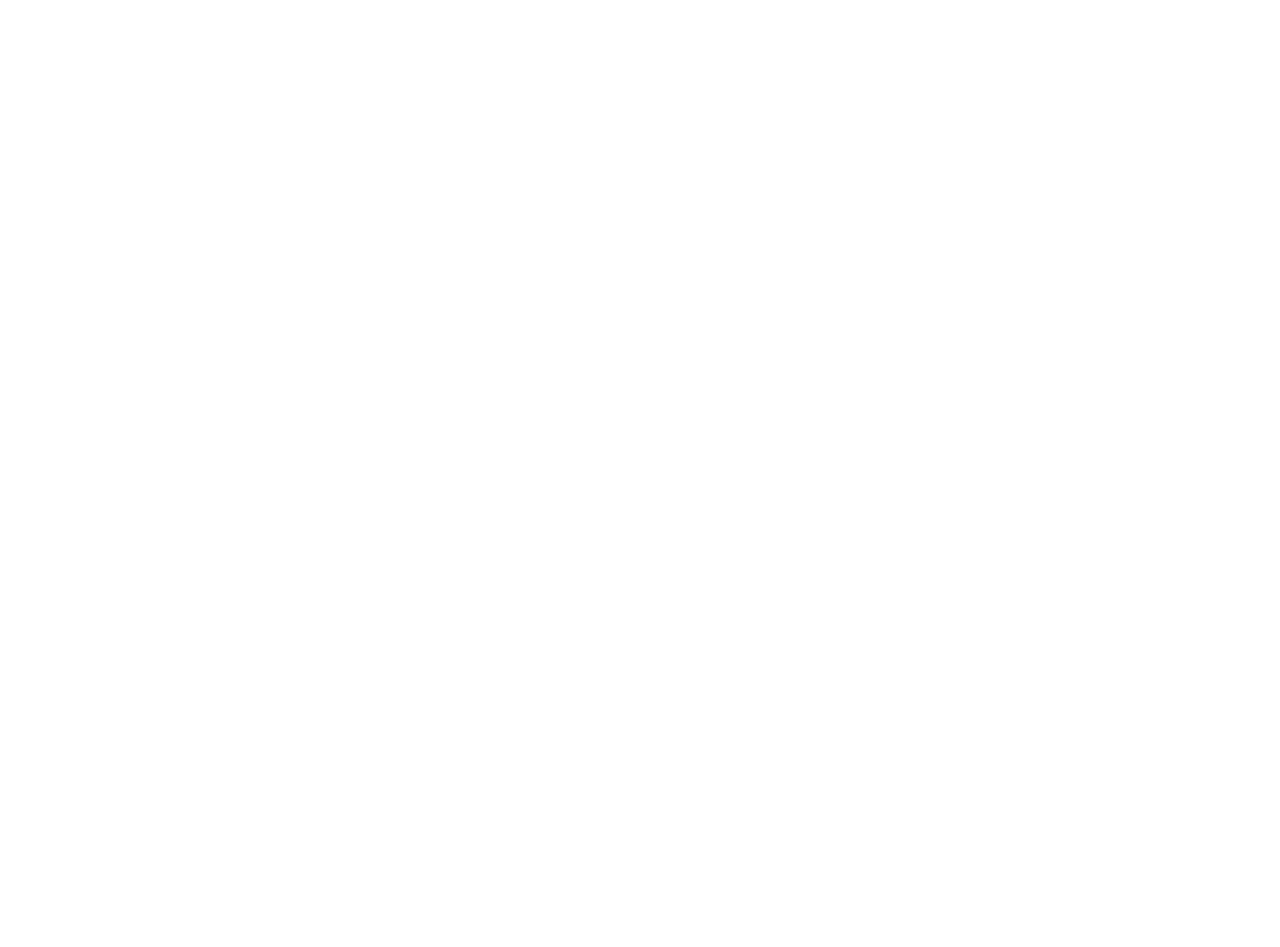
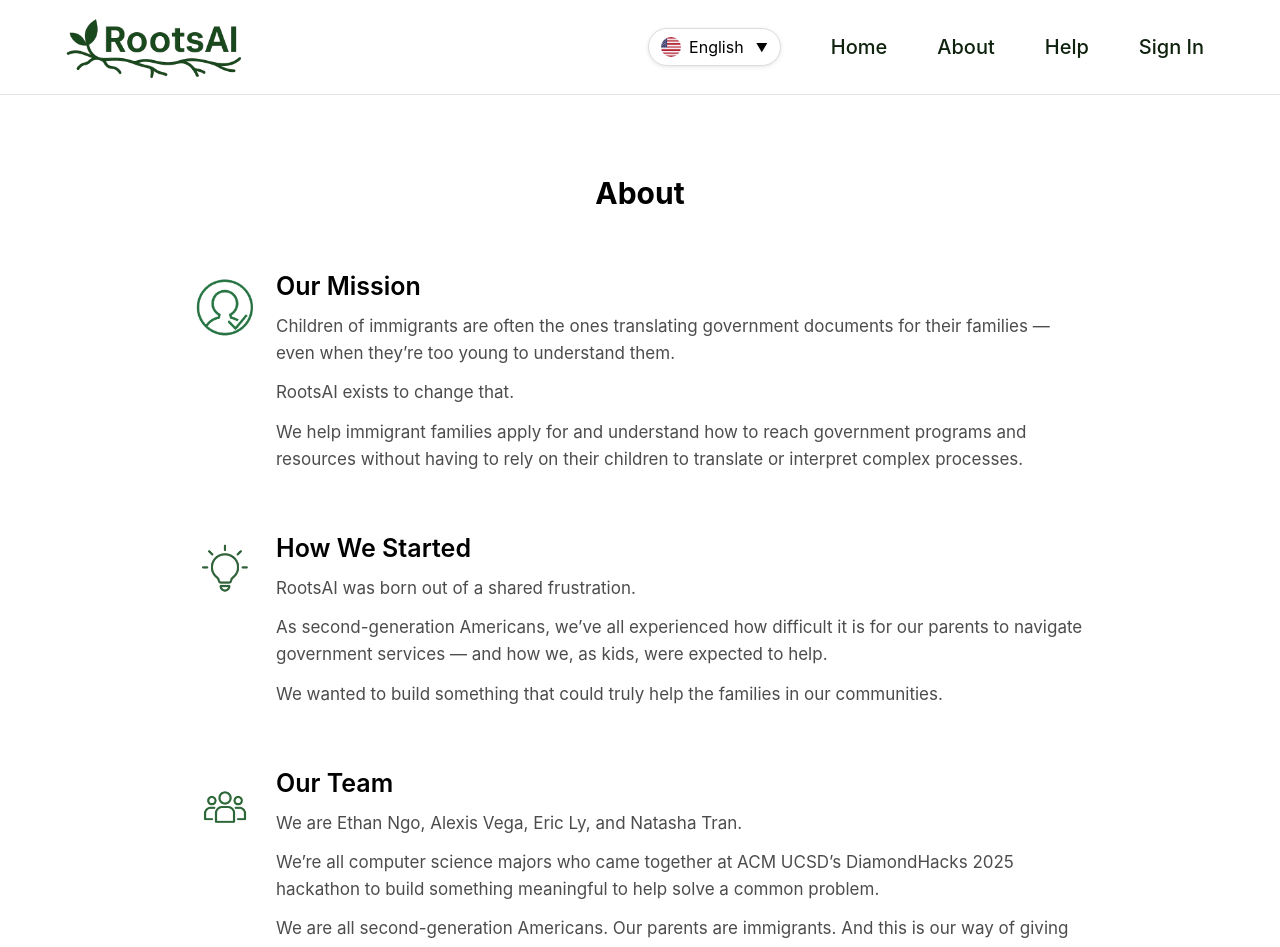
Before and after one commit to lyeric2022/diamondhacks2025, a React (Create React App) app in the folder frontend/: page /about in a window 1280 px wide. Before the commit this address had no page. Shown: the top 947 px of the page. Before the commit the page ends 800 px from the top, so only its background shows below. Built offline with nearby package versions, Linux system fonts and the light colour scheme.

Commit message:
improving the about page text sizes bc i was unsatisifed

```diff
--- a/frontend/src/App.tsx
+++ b/frontend/src/App.tsx
@@ -2,8 +2,10 @@
 import { BrowserRouter as Router, Routes, Route } from 'react-router-dom';
 import DisplayUser from './pages/DisplayUser';
 import VoiceChat from './pages/VoiceChat';
+import AboutPage from './pages/AboutPage';
 import './App.css';
 import HomePage from './pages/homePage';
+
 
 function App() {
   return (
@@ -11,6 +13,7 @@
       <Routes>
         <Route path="/" element={<HomePage />} />
         <Route path="/voice-chat" element={<VoiceChat />} />
+        <Route path="/about" element={<AboutPage/>} />
       </Routes>
     </Router>
   );
--- a/frontend/src/pages/AboutPage.module.css
+++ b/frontend/src/pages/AboutPage.module.css
@@ -1,12 +1,12 @@
 .aboutContainer {
-    max-width: 1200px;
+    max-width: 900px;
     margin: 0 auto;
     padding: 60px 80px;
     font-family: 'Inter', sans-serif;
 }
 
 .aboutContainer > h1 {
-    font-size: 50px;
+    font-size: 30px;
     text-align: center;
     font-weight: 700;
     margin-bottom: 60px;
@@ -20,8 +20,8 @@
 }
 
 .featureIcon {
-    width: 100px;
-    height: 100px;
+    width: 70px;
+    height: 70px;
     flex-shrink: 0;
     margin-top: 4px;
 }
@@ -32,14 +32,13 @@
 }
 
 .sectionText h2 {
-    font-size: 22px;
     font-weight: 600;
     margin: 0 0 12px 0;
-    font-size: 40px;
+    font-size: 25px;
 }
 
 .sectionText p {
-    font-size: 20px;
+    font-size: 17px;
     line-height: 1.6;
     color: rgba(0, 0, 0, 0.7);
     margin: 0 0 12px 0;
--- /dev/null
+++ b/frontend/src/pages/AboutPage.tsx
@@ -0,0 +1,49 @@
+import React from 'react';
+import NavBar from '../components/NavBar';
+import styles from './AboutPage.module.css';
+import { useNavigate } from 'react-router-dom';
+
+const AboutPage = () => {
+  const navigate = useNavigate();
+
+  return (
+    <div>
+      <NavBar />
+      <div className={styles.aboutContainer}>
+        <h1>About</h1>
+
+        <div className={styles.section}>
+          <img src="/person.png" alt="Mission Icon" className={styles.featureIcon} />
+          <div className={styles.sectionText}>
+            <h2>Our Mission</h2>
+            <p>Children of immigrants are often the ones translating government documents for their families — even when they’re too young to understand them.</p>
+            <p>RootsAI exists to change that.</p>
+            <p>We help immigrant families apply for and understand how to reach government programs and resources without having to rely on their children to translate or interpret complex processes.</p>
+          </div>
+        </div>
+
+        <div className={styles.section}>
+          <img src="/lightbulb.png" alt="How We Started Icon" className={styles.featureIcon} />
+          <div className={styles.sectionText}>
+            <h2>How We Started</h2>
+            <p>RootsAI was born out of a shared frustration.</p>
+            <p>As second-generation Americans, we’ve all experienced how difficult it is for our parents to navigate government services — and how we, as kids, were expected to help.</p>
+            <p>We wanted to build something that could truly help the families in our communities.</p>
+          </div>
+        </div>
+
+        <div className={styles.section}>
+          <img src="/team.png" alt="Our Team Icon" className={styles.featureIcon} />
+          <div className={styles.sectionText}>
+            <h2>Our Team</h2>
+            <p> We are Ethan Ngo, Alexis Vega, Eric Ly, and Natasha Tran.</p>
+            <p>We’re all computer science majors who came together at ACM UCSD’s DiamondHacks 2025 hackathon to build something meaningful to help solve a common problem. </p>
+            <p>We are all second-generation Americans. Our parents are immigrants. And this is our way of giving back.</p>
+          </div>
+        </div>
+      </div>
+    </div>
+  );
+};
+
+export default AboutPage;
--- a/frontend/src/pages/homePage.tsx
+++ b/frontend/src/pages/homePage.tsx
@@ -1,5 +1,5 @@
 import React from 'react';
-import NavBar from '../components/navBar';
+import NavBar from '../components/NavBar';
 import LanguageMarquee from '../components/languageMarquee';
 import styles from './homePage.module.css';
 import { useNavigate } from 'react-router-dom';
```
Also changed, not shown: frontend/public/lightbulb.png (added), frontend/public/team.png (added).
